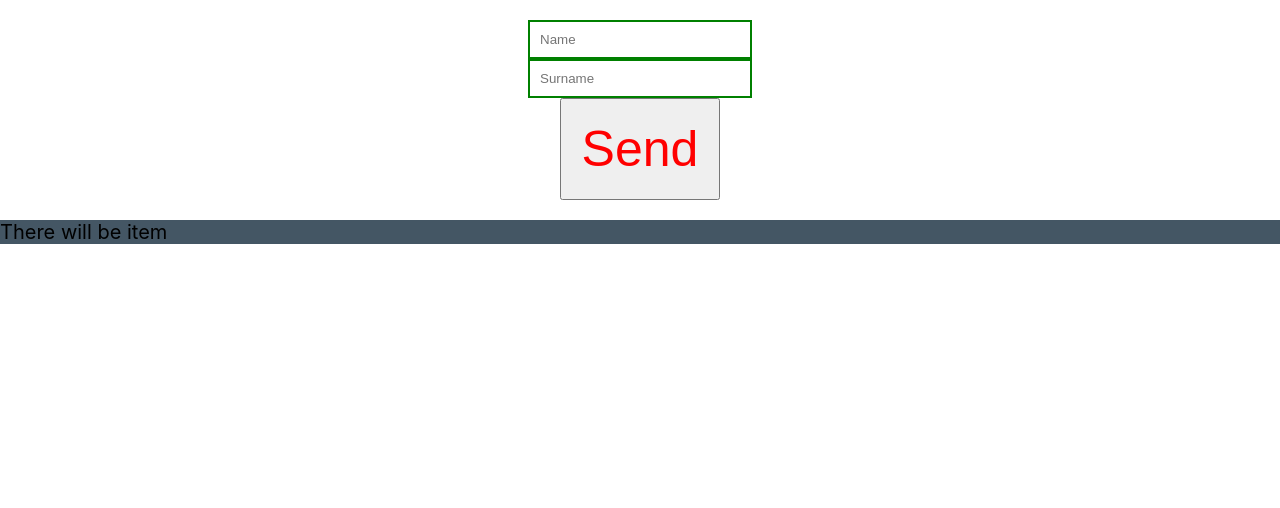
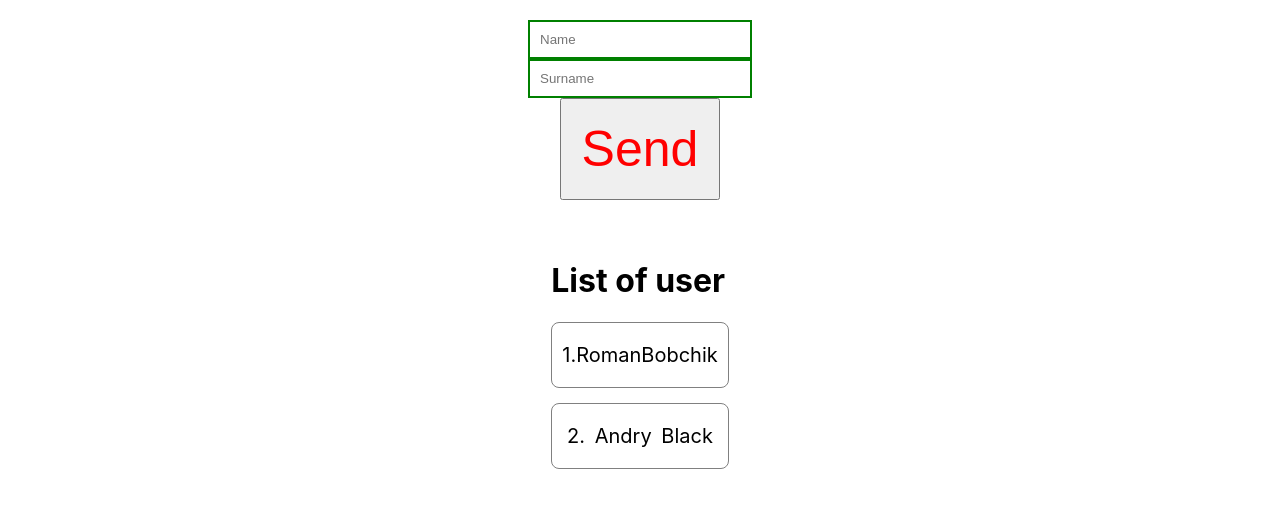
Before and after one commit to KoMeSa/react-app, a React (Create React App) app: page / in a window 1280 px wide. Shown: the top 508 px of the page. Built offline with nearby package versions, Linux system fonts and the light colour scheme.

Commit message:
Added component list.

```diff
--- a/src/App.js
+++ b/src/App.js
@@ -1,13 +1,13 @@
 import './style/App.scss';
 import RButton from './components/UI/button/RButton';
 import RInput from './components/UI/input/RInput';
-import RItem from './components/UI/item/RItem';
-import { useReducer, useState } from 'react';
+import RUserList from './components/UI/list/RUserList';
+import { useState } from 'react';
 
 function App() {
 
   const [user, setUser] = useState({ name: '', surname: '' })
-  const [users, setUsers] = useState([{ name: 'Roman', surname: 'Bobchik' }, { name: 'Andry', surname: 'Black' }])
+  const [users, setUsers] = useState([{ id: 1, name: 'Roman', surname: 'Bobchik' }, { id: 2, name: 'Andry', surname: 'Black' }])
 
   const createUser = () => {
     console.log('User', user)
@@ -21,7 +21,9 @@ function App() {
         <RInput type='text' placeholder="Surname" value={user.surname} onChange={e => setUser({ ...user, surname: e.target.value })}></RInput>
         <RButton onClick={createUser}>Send</RButton>
       </div>
-      <RItem users={users}></RItem>
+      <div className='container'>
+        <RUserList users={users}></RUserList>
+      </div>
     </div>
   );
 }
--- a/src/components/UI/item/RItem.jsx
+++ /dev/null
@@ -1,14 +0,0 @@
-import classes from './RItem.module.scss'
-
-
-const RItem = (props) => {
-    console.log(props)
-    return (
-        <div className={classes.rItem}>
-            There will be item
-        </div>
-    )
-}
-
-
-export default RItem;
--- a/src/components/UI/item/RItem.module.scss
+++ b/src/components/UI/item/RItem.module.scss
@@ -1,6 +1,11 @@
 .rItem {
     box-sizing: border-box;
     font-size: 20px;
+    margin-bottom: 15px;
+    border: 1px solid grey;
+    border-radius: 8px;
     color: black;
-    background: #445664;
+    padding: 20px 10px;
+    display: flex;
+    justify-content: space-around;
 }
--- /dev/null
+++ b/src/components/UI/item/RUser.jsx
@@ -0,0 +1,15 @@
+import classes from './RItem.module.scss'
+
+
+const RUser = (props) => {
+    return (
+        <div className={classes.rItem}>
+            <span>{props.user.id}.</span>
+            <span>{props.user.name}</span>
+            <span>{props.user.surname}</span>
+        </div>
+    )
+}
+
+
+export default RUser;
--- /dev/null
+++ b/src/components/UI/list/RList.module.scss
@@ -0,0 +1,4 @@
+.list {
+    display: flex;
+    flex-direction: column;
+}
--- /dev/null
+++ b/src/components/UI/list/RUserList.jsx
@@ -0,0 +1,14 @@
+import classes from './RList.module.scss'
+import RUser from '../item/RUser'
+
+
+const RUserList = ({ users }) => {
+    return (
+        <div className={classes.list}>
+            <h1>List of user</h1>
+            {users.map(user => <RUser key={user.id} user={user} ></RUser>)}
+        </div>
+    )
+}
+
+export default RUserList;
```
Also changed, not shown: src/style/App.scss (line endings or trailing spaces).
